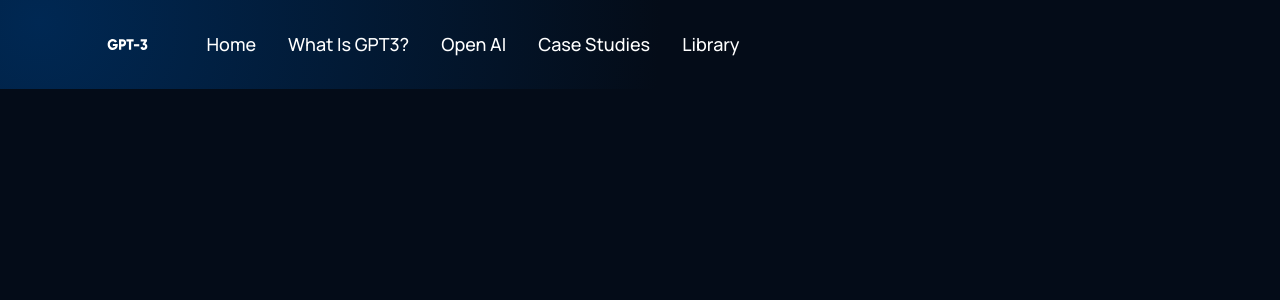
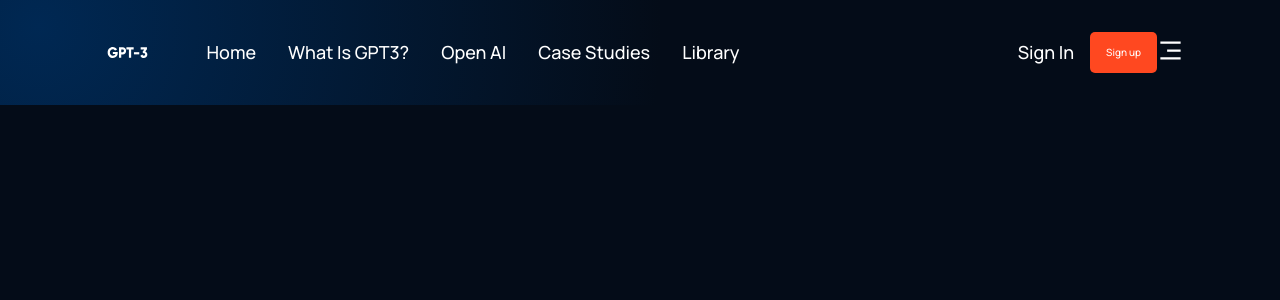
Before and after one commit to yosefHesham/chat-gpt3, a React (Create React App) app: page / in a window 1280 px wide. Shown: the top 300 px of the page. Built offline with nearby package versions, Linux system fonts and the light colour scheme.

Commit message:
Create menu navbar

```diff
--- a/src/components/navbar/Navbar.jsx
+++ b/src/components/navbar/Navbar.jsx
@@ -1,9 +1,18 @@
-import React from 'react'
+import React, { useState } from 'react'
 import "./navbar.css"
 import {RiMenu3Line,RiCloseLine} from "react-icons/ri"
 import logo from "../../assets/logo.svg"
 
+
+const Menu = () => <>
+ <p> <a href='#home'>Home </a></p>
+          <p> <a href='#wgpt3'>What is GPT3? </a></p>
+          <p> <a href='#possibility'> Open AI</a></p>
+          <p> <a href='#features'>Case Studies </a></p>
+          <p> <a href='#blog'>Library </a></p>
+</>
  const Navbar = () => {
+  const [toggleMenu,setToggleMenu] = useState(false)
   return (
     <section className='gpt3-navbar'>
       <section className='gpt3-navbar-links'>
@@ -11,15 +20,31 @@ import logo from "../../assets/logo.svg"
         <article className='gpt3-logo'>
           <img src={logo} alt="logo"/>
         </article>
+
         <section className='links-container'>
-          <p> <a href='#home'>Home </a></p>
-          <p> <a href='#wgpt3'>What is GPT3? </a></p>
-          <p> <a href='#possibility'> Open AI</a></p>
-          <p> <a href='#features'>Case Studies </a></p>
-          <p> <a href='#blog'>Library </a></p>
+          <Menu></Menu>
+        </section>
 
-        </section>
       </section>
+
+      <article className='gpt3-navbar-sign'>
+        <p>Sign in</p>
+      <button type='button'>Sign up</button>
+      </article>
+
+      <section className='.gpt3-navbar-menu'>
+      {toggleMenu? <RiCloseLine color='#fff' size={27} onClick={() => {setToggleMenu(false)}}/>: <RiMenu3Line color='#fff' size={27} onClick={() => {setToggleMenu(true)}}/>}
+        {toggleMenu && <section className='menu-container'>
+            <section className='menu-links'> <Menu></Menu>
+
+      <article className='gpt3-navbar--menu-sign'>
+        <p>Sign in</p>
+      <button type='button'>Sign up</button>
+      </article>
+            </section>
+           </section>}
+      </section>
+
     </section>
   )
 }
--- a/src/components/navbar/navbar.css
+++ b/src/components/navbar/navbar.css
@@ -44,3 +44,17 @@
     margin: 0 1rem;
     cursor: pointer;
 }
+
+.gpt3-navbar-sign button, .menu-container button {
+    padding: 0.5rem 1rem;
+    color:#FFF;
+    background-color: #FF4820;
+    font-family: var(--font-family);
+    font-weight: 500;
+    font-size: 10px;
+    line-height: 25px;
+    border-radius: 5px;
+    border: none;
+    outline: none;
+    cursor: pointer;
+}
```
